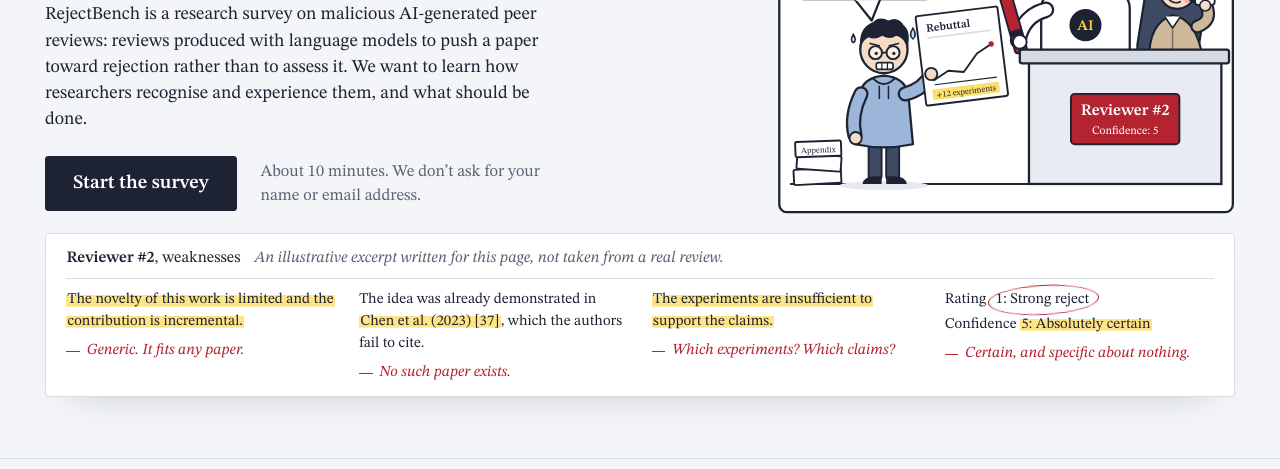
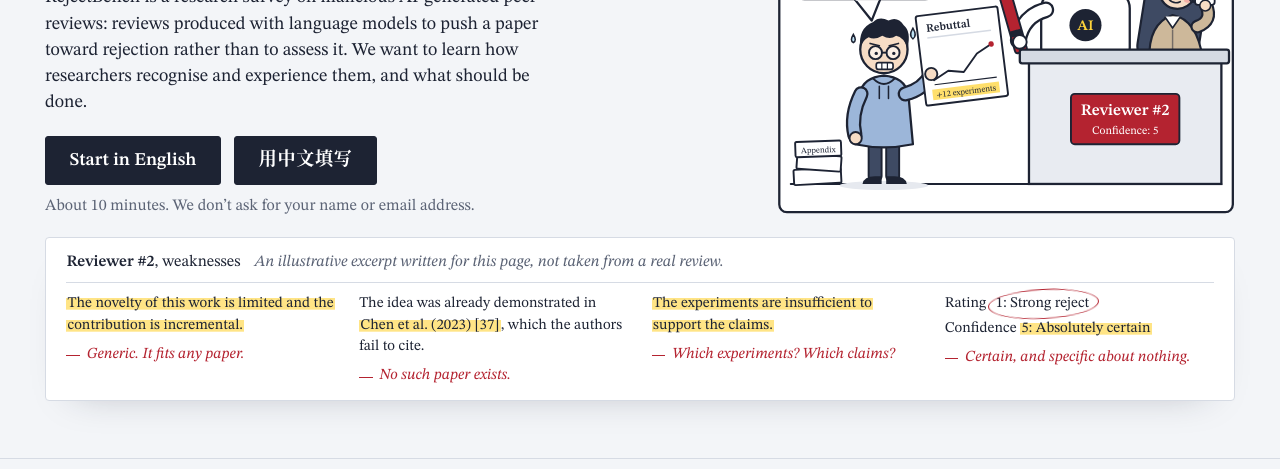
Before and after one commit to RejectBench/Rejection, a plain HTML site: page docs/index.html in a window 1280 px wide. Shown: the part 259-728 px from the top of the page. Drawn offline with Linux system fonts and the light colour scheme.

Commit message:
Update index.html

```diff
--- a/docs/index.html
+++ b/docs/index.html
@@ -43,9 +43,11 @@ p { margin: 0; }
 main { flex: 1; display: flex; align-items: center; }
 .hero { display: grid; grid-template-columns: minmax(0, 0.95fr) minmax(0, 1.15fr); gap: 1.6rem 4rem; align-items: center; padding-top: 1rem; padding-bottom: 1.5rem; }
 .hero h1 { font-size: 3rem; line-height: 1.06; letter-spacing: -0.02em; max-width: 21ch; }
-.lede { margin-top: 1.2rem; font-size: 1.1875rem; line-height: 1.5; max-width: 31rem; }
-.cta { margin-top: 1.6rem; display: flex; flex-wrap: wrap; align-items: center; gap: .9rem 1.4rem; }
-.cta-note { color: var(--muted); font-size: .9688rem; max-width: 17rem; line-height: 1.45; }
+.lede { margin-top: 1rem; font-size: 1.1875rem; line-height: 1.5; max-width: 31rem; }
+.cta { margin-top: 1.4rem; }
+.cta-buttons { display: flex; flex-wrap: wrap; gap: .75rem; }
+.cta-note { margin-top: .65rem; color: var(--muted); font-size: .9375rem; line-height: 1.45; max-width: 31rem; }
+.btn[lang="zh-Hans"] { font-family: "STIX Two Text", "Songti SC", "Noto Serif CJK SC", "Source Han Serif SC", "SimSun", serif; letter-spacing: .04em; }
 .btn { display: inline-block; font: 600 1.125rem/1 var(--serif); text-decoration: none; color: var(--sheet); background: var(--ink);
   border: 1px solid var(--ink); border-radius: 3px; padding: 1rem 1.6rem; transition: background .15s; }
 .btn:hover { background: var(--redpen); border-color: var(--redpen); }
@@ -123,6 +125,8 @@ main { flex: 1; display: flex; align-items: center; }
 }
 @media (max-width: 40rem) {
   html { font-size: 106.25%; }
+  .cta-buttons { flex-direction: column; }
+  .cta-buttons .btn { text-align: center; }
   .ex-items { grid-template-columns: minmax(0, 1fr); gap: 1.1rem; }
   .ex-head span { display: block; margin: .2rem 0 0; }
   .wrap { padding-left: 1.25rem; padding-right: 1.25rem; }
@@ -140,13 +144,15 @@ main { flex: 1; display: flex; align-items: center; }
 }
 /* short but wide screens (e.g. 1366×768 laptops): tighten so it still fits on one screen */
 @media (min-width: 68rem) and (max-height: 50rem) {
-  .hero h1 { font-size: 2.5rem; }
+  .hero h1 { font-size: 2.375rem; }
   .excerpt { padding: .7rem 1.2rem .8rem; }
   .ex-head { padding-bottom: .45rem; }
   .ex-items { margin-top: .6rem; gap: 1.4rem; }
   .ex-items li p { font-size: .875rem; line-height: 1.45; }
-  .lede { margin-top: .9rem; font-size: 1.0625rem; line-height: 1.45; }
-  .cta { margin-top: 1.4rem; }
+  .lede { margin-top: .7rem; font-size: 1.0625rem; line-height: 1.45; }
+  .cta { margin-top: 1.2rem; }
+  .cta-note { margin-top: .6rem; }
+  .btn { padding: .85rem 1.4rem; font-size: 1.0625rem; }
   .hero { padding-top: .5rem; padding-bottom: 1rem; row-gap: 1.1rem; }
   .top { padding-top: 1rem; padding-bottom: .25rem; }
   .partners .wrap { padding-top: .9rem; padding-bottom: .9rem; }
@@ -156,7 +162,7 @@ main { flex: 1; display: flex; align-items: center; }
 <body>
 
 <!-- =====================================================================
-     EDIT HERE: the survey link is in the "Start the survey" button below (search "docs.google.com").
+     EDIT HERE: the two survey links (English, Chinese) are in the buttons below (search "forms.gle").
      ===================================================================== -->
 
 <header class="wrap top">
@@ -169,8 +175,11 @@ main { flex: 1; display: flex; align-items: center; }
       <h1>Reviewed by a machine set on rejecting your paper?</h1>
       <p class="lede">RejectBench is a research survey on malicious AI-generated peer reviews: reviews produced with language models to push a paper toward rejection rather than to assess it. We want to learn how researchers recognise and experience them, and what should be done.</p>
       <div class="cta">
-        <a class="btn" href="https://docs.google.com/forms/d/e/1FAIpQLSemS4Z8scKzOjLhwLZ2VrXrCel-cjbBI0scZBFnrPFRFXO5UA/viewform">Start the survey</a>
-        <!-- EDIT: make sure these two claims match your form (Google Forms: Settings → Responses → "Collect email addresses" must be off) -->
+        <div class="cta-buttons">
+          <a class="btn" href="https://forms.gle/byGvRRWkjiGzXPWUA" hreflang="en">Start in English</a>
+          <a class="btn" href="https://forms.gle/Wo6Wm9cubAeKUGsM8" hreflang="zh-Hans" lang="zh-Hans">用中文填写</a>
+        </div>
+        <!-- EDIT: make sure these claims match both forms (Google Forms: Settings → Responses → "Collect email addresses" must be off) -->
         <p class="cta-note">About 10 minutes. We don’t ask for your name or email address.</p>
       </div>
     </div>
```
